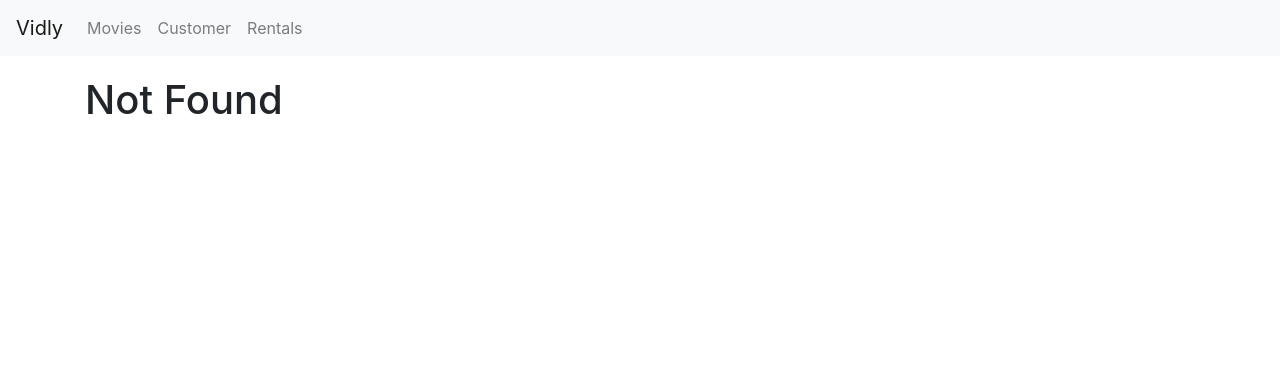
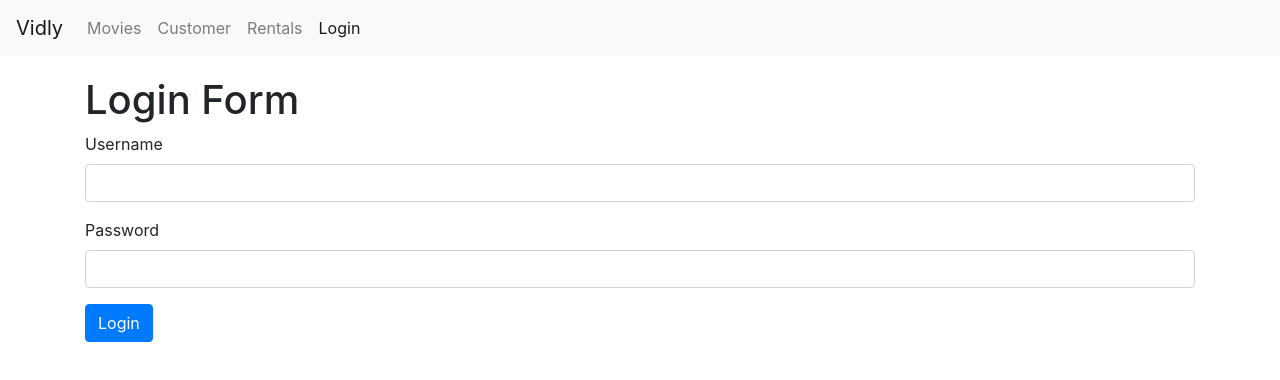
Before and after one commit to laxmanbalaraman/ReactDemo, a React (Create React App) app in the folder vidly/: page /login in a window 1280 px wide. Before the commit this address led to /not-found. Shown: the top 380 px of the page. Built offline with nearby package versions, Linux system fonts and the light colour scheme.

Commit message:
Create login form component.

```diff
--- a/vidly/src/App.js
+++ b/vidly/src/App.js
@@ -5,6 +5,7 @@
 import notFound from "./components/notFound";
 import Rentals from "./components/rentals";
 import MoviesForm from "./components/moviesForm";
+import LoginForm from "./components/loginForm";
 import "./App.css";
 import React from "react";
 
@@ -19,6 +20,7 @@
           <Route path="/customers" component={Customers} />
           <Route path="/not-found" component={notFound} />
           <Route path="/rentals" component={Rentals} />
+          <Route path="/login" component={LoginForm} />
           <Redirect from="/" exact to="/movies" />
           <Redirect to="/not-found" />
         </Switch>
--- /dev/null
+++ b/vidly/src/components/input.jsx
@@ -0,0 +1,19 @@
+import React from "react";
+const Input = ({ name, value, label, onChange }) => {
+  return (
+    <div className="form-group">
+      <label htmlFor={name}>{label}</label>
+      {/* input has its own state, so its uncontrolled meaning there is no single source of truth ...using a value attribute can make it controlled */}
+      <input
+        id={name}
+        value={value}
+        type="text"
+        name={name}
+        className="form-control"
+        onChange={onChange}
+      />
+    </div>
+  );
+};
+
+export default Input;
--- /dev/null
+++ b/vidly/src/components/loginForm.jsx
@@ -0,0 +1,46 @@
+import React, { Component } from "react";
+import Input from "./input";
+
+class LoginForm extends Component {
+  // always declare form field elements with empty string. if the state is null of undefined
+  // then it will be given its own state and hence becomes uncontrolled.
+
+  state = {
+    account: { username: "", password: "" },
+  };
+
+  handleChange = (e) => {
+    const account = { ...this.state.account };
+    account[e.currentTarget.name] = e.currentTarget.value;
+    this.setState({ account });
+  };
+  handleSubmit = (e) => {
+    // to prevent form from reloading when submitting
+    e.preventDefault();
+    console.log("Submitted");
+  };
+  render() {
+    const { username, password } = this.state.account;
+    return (
+      <div>
+        <h1>Login Form</h1>
+        <form onSubmit={this.handleSubmit}>
+          <Input
+            name="username"
+            label="Username"
+            value={username}
+            onChange={this.handleChange}
+          />
+          <Input
+            name="password"
+            label="Password"
+            value={password}
+            onChange={this.handleChange}
+          />
+          <button className="btn btn-primary">Login</button>
+        </form>
+      </div>
+    );
+  }
+}
+export default LoginForm;
--- a/vidly/src/components/navbar.jsx
+++ b/vidly/src/components/navbar.jsx
@@ -35,6 +35,11 @@
               Rentals
             </NavLink>
           </li>
+          <li className="nav-item">
+            <NavLink className="nav-link" to="/login">
+              Login
+            </NavLink>
+          </li>
         </ul>
       </div>
     </nav>
```
